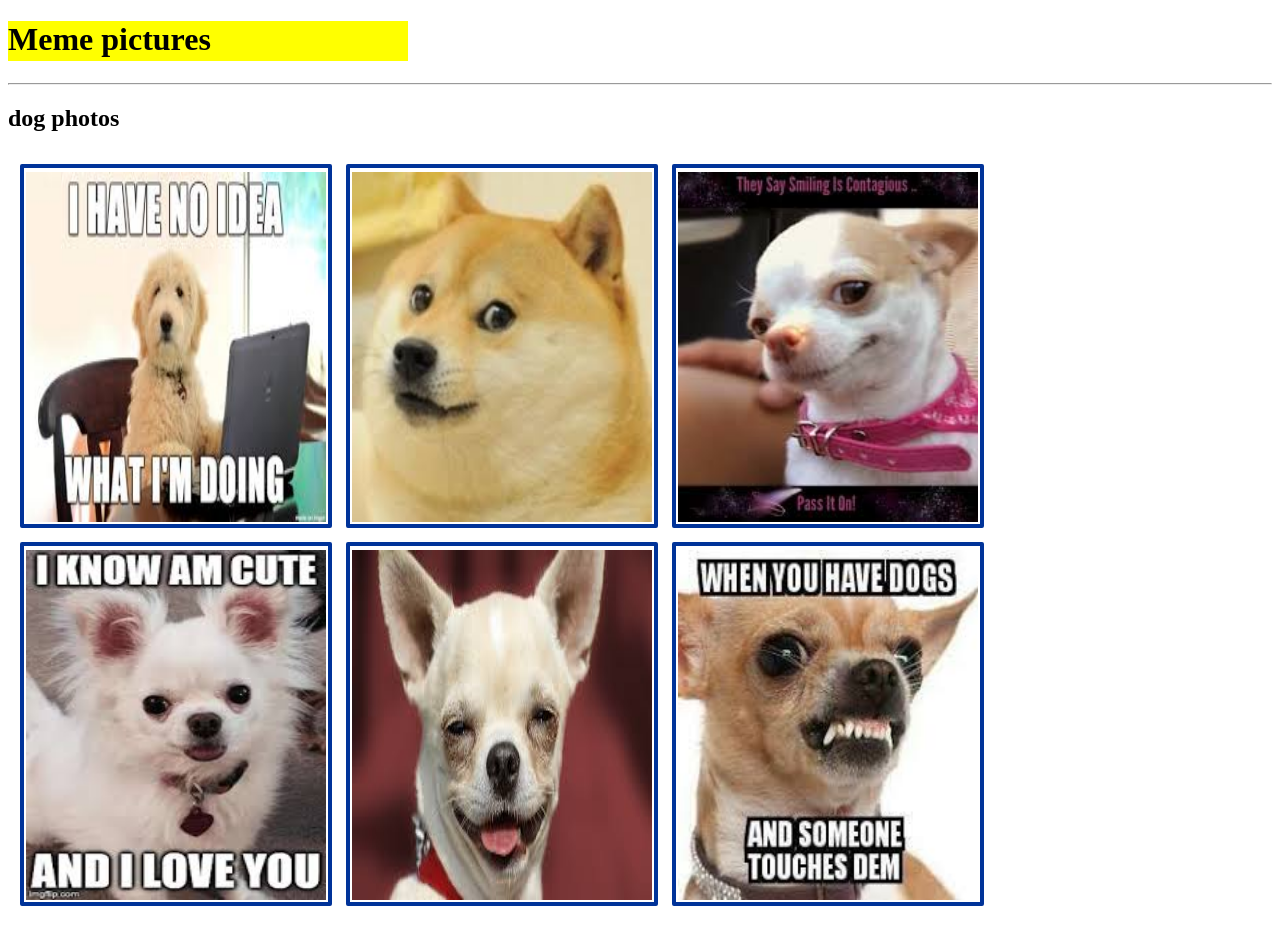
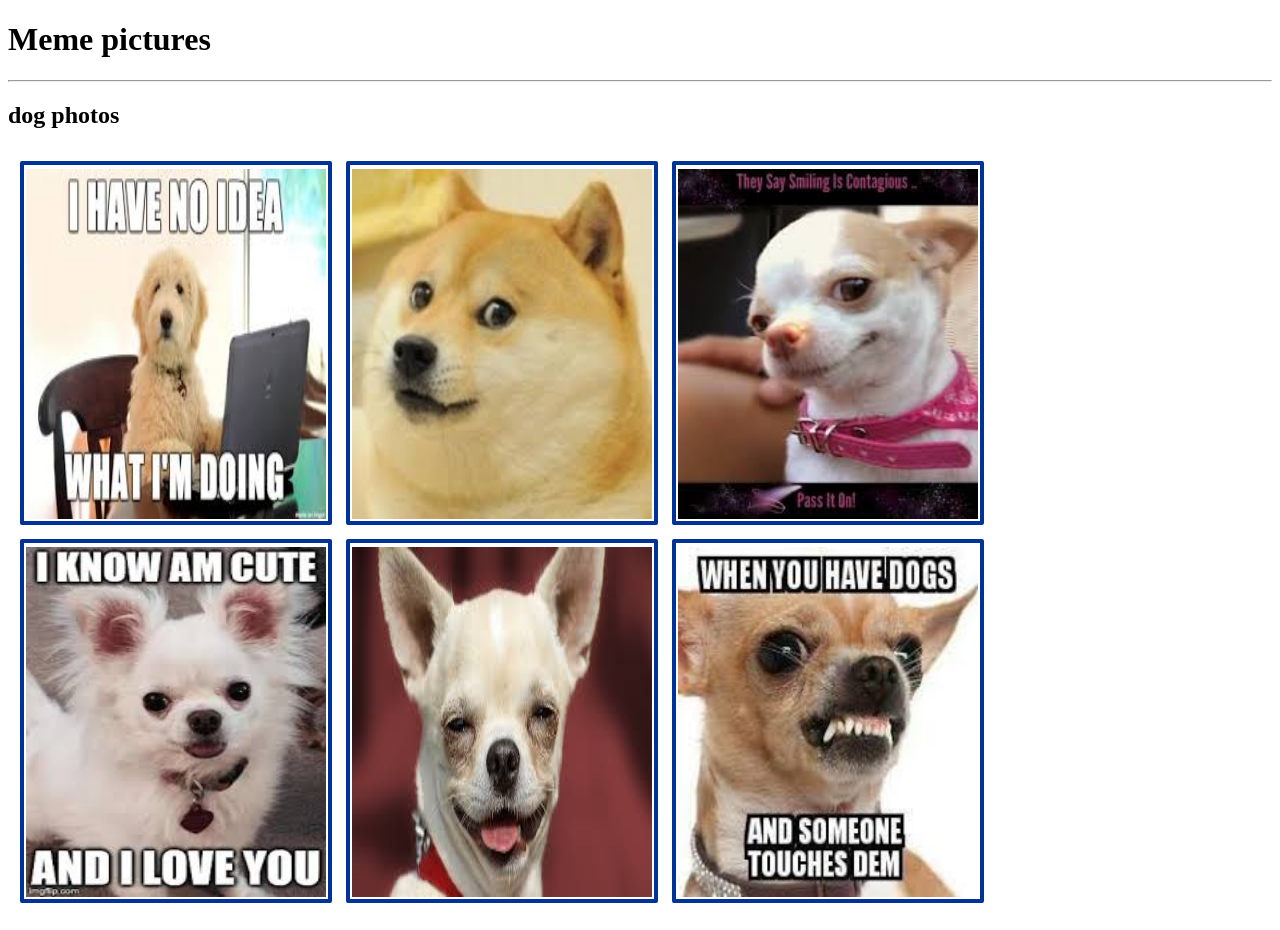
Before and after one commit to Aditya731201/testq1, a plain HTML site: page index.html in a window 1280 px wide. Drawn offline with Linux system fonts and the light colour scheme.

Commit message:
Update style.css

```diff
--- a/PIC/style.css
+++ b/PIC/style.css
@@ -30,7 +30,7 @@
 
         }
 
-h1 {
+#h1-id {
   width: 400px;
   height: 40px;
   background:YELLOW;
@@ -38,6 +38,6 @@ h1 {
   transition-timing-function: linear;
 }
 
-h1:hover {
+#h1-id:hover {
 width: 900px;
 }
```
